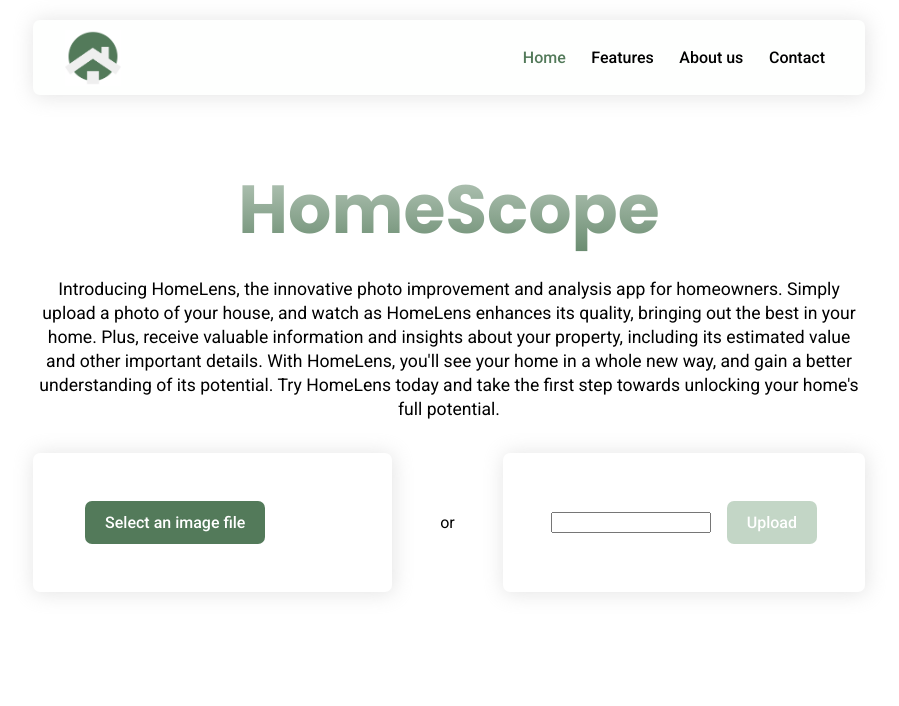
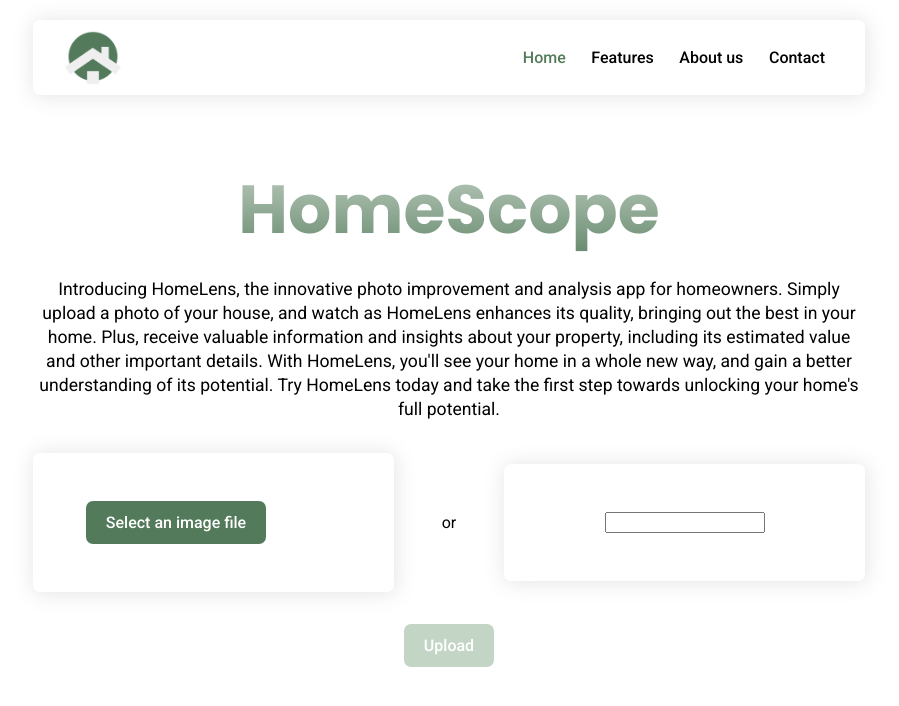
Before and after one commit to AlejandroLozanoAparicio1/HACKUPC-2023-FRONT, a React (Create React App) app in the folder hack2023-front/: page / in a window 1280 px wide. Shown: the top 706 px of the page, without its empty margins (191-1090 px from the left). Built offline with nearby package versions, Linux system fonts and the light colour scheme.

Commit message:
feat refactor uploaders

```diff
--- a/hack2023-front/src/components/app/app.jsx
+++ b/hack2023-front/src/components/app/app.jsx
@@ -1,12 +1,11 @@
 import { useState, useEffect } from 'react';
 //import axios from 'axios';
-import ImageUploader from '../imageUploader/imageUploader';
 import { PhotoInfoSection } from '../photoInfoSection/photoInfoSection';
 import { toBase64 } from '../../services/toBase64';
-import { ImageUrlUploader } from '../imageUrlUploader/imageUrlUploader';
 import { LandingPage } from '../landingPage/landingPage';
 import { Header } from '../header/header';
 import styles from './app.module.scss';
+import { Uploaders } from '../uploaders/uploaders';
 
 export const App = () => {
     const [image, setImage] = useState(null);
@@ -29,11 +28,7 @@ export const App = () => {
         <div className={styles.app}>
             <Header />
             <LandingPage />
-            <div className={ styles.uploaders }>
-                <ImageUploader setImage={setImage} />
-                <p>or</p>
-                <ImageUrlUploader setImage={setImage}></ImageUrlUploader>
-            </div>
+            <Uploaders setImage={setImage} />
 
             {image && <PhotoInfoSection src={image} alt={''} />}
         </div>
--- a/hack2023-front/src/components/app/app.module.scss
+++ b/hack2023-front/src/components/app/app.module.scss
@@ -1,12 +1,3 @@
 .app {
     position: relative;
-
-    .uploaders {
-        margin: 0 auto;
-        margin-top: 1.25rem;
-        width: 65%;
-        display: flex;
-        align-items: center;
-        gap: 3rem;
-    }
 }
--- a/hack2023-front/src/components/imageUploader/imageUploader.js
+++ /dev/null
@@ -1,44 +0,0 @@
-import { useState } from 'react';
-import styles from './imageUploader.module.scss';
-import Button from '../shared/Button/button';
-import Input from '../shared/Input/input';
-
-const ImageUploader = ({ setImage }) => {
-    const [selectedFile, setSelectedFile] = useState(null);
-    const [error, setError] = useState(null);
-
-    const handleFileChange = (event) => {
-        const file = event.target.files[0];
-
-        if (!file.type.startsWith('image/')) {
-            setError('Please upload an image file.');
-        } else {
-            setSelectedFile(file);
-            setError(null);
-        }
-    };
-
-    const handleFileUpload = async () => {
-        if (!selectedFile) {
-            return;
-        }
-        setImage(selectedFile);
-    };
-
-    return (
-        <div className={styles.imageUploader}>
-            <Input onChange={handleFileChange} type={'file'} />
-            {selectedFile && (
-                <Button
-                    type={'button'}
-                    label="Upload"
-                    onClick={handleFileUpload}
-                    disabled={!selectedFile || error != null}
-                />
-            )}
-            {error && <p> {error} </p>}
-        </div>
-    );
-};
-
-export default ImageUploader;
--- /dev/null
+++ b/hack2023-front/src/components/imageUploader/imageUploader.jsx
@@ -0,0 +1,25 @@
+import styles from './imageUploader.module.scss';
+import Input from '../shared/Input/input';
+
+const ImageUploader = ({ setSelectedFile, setError }) => {
+    const handleFileChange = (event) => {
+        const file = event.target.files[0];
+
+        //formatting TODO
+
+        if (!file.type.startsWith('image/')) {
+            setError('Please upload an image file.');
+        } else {
+            setSelectedFile(file);
+            setError(null);
+        }
+    };
+
+    return (
+        <div className={styles.imageUploader}>
+            <Input onChange={handleFileChange} type={'file'} />
+        </div>
+    );
+};
+
+export default ImageUploader;
--- a/hack2023-front/src/components/imageUrlUploader/imageUrlUploader.jsx
+++ b/hack2023-front/src/components/imageUrlUploader/imageUrlUploader.jsx
@@ -1,37 +1,17 @@
-import Input from '../shared/Input/input';
-import Button from '../shared/Button/button';
-import { useState } from 'react';
 import styles from './imageUrlUploader.module.scss';
 
-export const ImageUrlUploader = ({ setImage }) => {
-    const [selectedFile, setSelectedFile] = useState(null);
-    const [error, setError] = useState(null);
-
+export const ImageUrlUploader = ({ selectedUrl, setSelectedUrl }) => {
     const handleFileChange = (event) => {
-        setSelectedFile(event.target.value);
-    };
-
-    const handleFileUpload = async () => {
-        if (!selectedFile) {
-            return;
-        }
-        setImage(selectedFile);
+        setSelectedUrl(event.target.value);
     };
 
     return (
         <div className={styles.imageUrlUploader}>
             <input
                 onChange={handleFileChange}
-                value={selectedFile}
+                value={selectedUrl}
                 type={'text'}
             />
-            <Button
-                type={'button'}
-                label="Upload"
-                onClick={handleFileUpload}
-                disabled={!selectedFile || error != null}
-            />
-            {error && <p> {error} </p>}
         </div>
     );
 };
--- a/hack2023-front/src/components/uploaders/uploaders.jsx
+++ b/hack2023-front/src/components/uploaders/uploaders.jsx
@@ -1,11 +1,43 @@
 import ImageUploader from '../imageUploader/imageUploader';
 import styles from './uploaders.module.scss';
+import { ImageUrlUploader } from '../imageUrlUploader/imageUrlUploader';
+import { useState } from 'react';
+import Button from '../shared/Button/button';
 
-export const Uploaders = () => {
+export const Uploaders = ({ setImage }) => {
+    const [selectedFile, setSelectedFile] = useState(null);
+    const [selectedUrl, setSelectedUrl] = useState(null);
+    const [error, setError] = useState(null);
+
+    const handleFileUpload = async () => {
+        if (!selectedFile) {
+            return;
+        }
+        setImage(selectedFile);
+    };
+
     return (
-    <div className={ styles.uploaders }>
-        <ImageUploader setImage={setImage} />
-        <p>or</p>
-        <ImageUrlUploader setImage={setImage}></ImageUrlUploader>
-    </div>)
-}
+        <div className={styles.uploadersContainer}>
+            <div className={styles.uploaders}>
+                <ImageUploader
+                    setSelectedFile={setSelectedFile}
+                    setError={setError}
+                />
+                <p>or</p>
+                <ImageUrlUploader
+                    selectedUrl={selectedUrl}
+                    setSelectedUrl={setSelectedUrl}
+                />
+            </div>
+            <div className={styles.uploadBtn}>
+                <Button
+                    type={'button'}
+                    label="Upload"
+                    onClick={handleFileUpload}
+                    disabled={!selectedFile || error}
+                />
+            </div>
+            {error && <p> {error} </p>}
+        </div>
+    );
+};
--- a/hack2023-front/src/components/uploaders/uploaders.module.scss
+++ b/hack2023-front/src/components/uploaders/uploaders.module.scss
@@ -0,0 +1,15 @@
+.uploadersContainer {
+    .uploaders {
+        margin: 0 auto;
+        margin-top: 1.25rem;
+        width: 65%;
+        display: flex;
+        align-items: center;
+        gap: 3rem;
+    }
+
+    .uploadBtn {
+        width: fit-content;
+        margin: 2rem auto;
+    }
+}
```
Also changed, not shown: hack2023-front/src/services/qualityEnhanceInformation.js (added).
